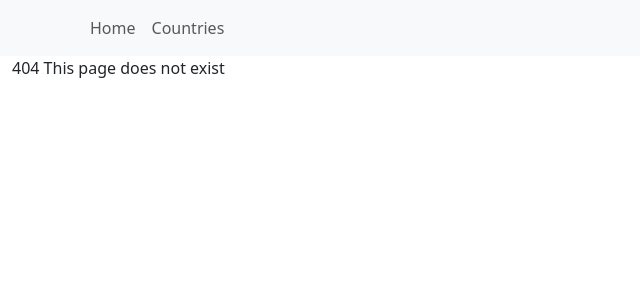
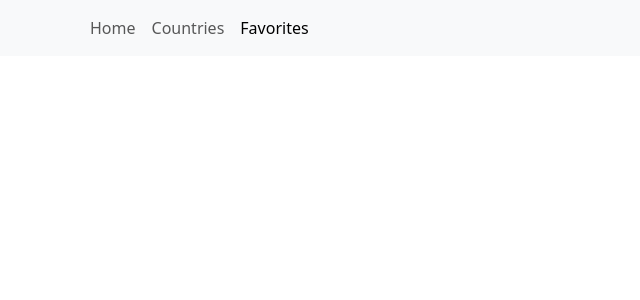
Before and after one commit to alextrandev/countries_app_react_bootstrap, a React (Vite) app: page /favourites in a window 1280 px wide. Before the commit this address had no page. Shown: the top 300 px of the page, without its empty margins (0-640 px from the left). Built offline with nearby package versions, Linux system fonts and the light colour scheme.

Commit message:
Feat: add a route for the favourites page

```diff
--- a/src/App.jsx
+++ b/src/App.jsx
@@ -4,6 +4,7 @@
 import ErrorPage from "./components/ErrorPage"
 import Countries from "./components/Countries"
 import SingleCountry from "./components/SingleCountry"
+import Favourites from './components/Favourites';
 
 function App() {
 
@@ -14,6 +15,7 @@
           <Route path="/" element={<Home />} />
           <Route path="countries" element={<Countries />} />
           <Route path="countries/:cca3" element={<SingleCountry />} />
+          <Route path="favourites" element={<Favourites />} />
           <Route path="*" element={<ErrorPage />} />
         </Route>
       </Routes>
--- /dev/null
+++ b/src/components/Favourites.jsx
@@ -0,0 +1,12 @@
+import { useSelector } from "react-redux"
+
+export default function Favourites() {
+  const countries = useSelector((state) => state.countries.countries);
+  const favourites = useSelector((state) => state.favourites.favourites);
+
+  return (
+    <div>
+      {favourites.map((country) => <p>{country}</p>)}
+    </div>
+  )
+}
--- a/src/pages/Layout.jsx
+++ b/src/pages/Layout.jsx
@@ -21,6 +21,9 @@
                 <LinkContainer to="/countries">
                   <Nav.Link>Countries</Nav.Link>
                 </LinkContainer>
+                <LinkContainer to="/favourites">
+                  <Nav.Link>Favorites</Nav.Link>
+                </LinkContainer>
               </Nav>
             </Navbar.Collapse>
           </Container>
```
